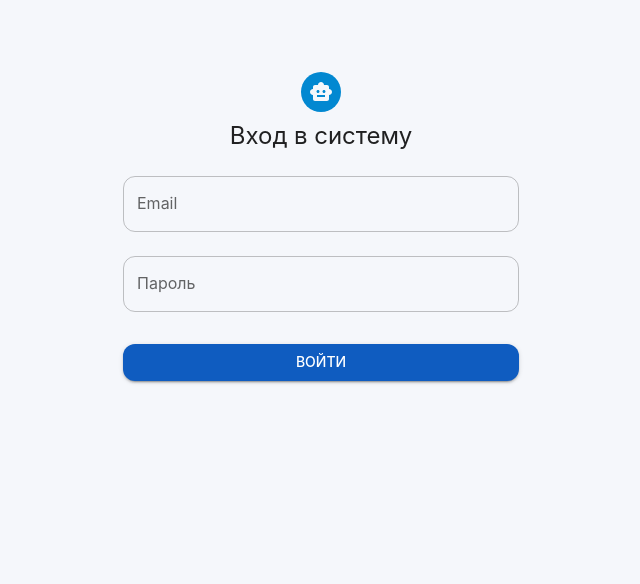
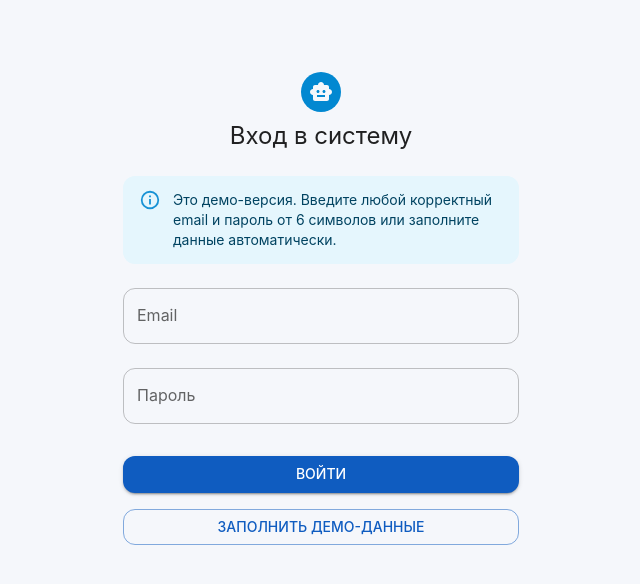
Before and after one commit to DenissioBarkani/Center-invest-hr-telegram-bot, a React (Vite) app: page /login in a window 1280 px wide. Shown: the top 584 px of the page, without its empty margins (319-959 px from the left). Built offline with nearby package versions, Linux system fonts and the light colour scheme.

Commit message:
Add demo login hint

```diff
--- a/src/pages/LoginPage/index.tsx
+++ b/src/pages/LoginPage/index.tsx
@@ -1,6 +1,7 @@
 import { zodResolver } from '@hookform/resolvers/zod';
 import { SmartToy } from '@mui/icons-material';
 import {
+  Alert,
   Avatar,
   Box,
   Button,
@@ -31,6 +32,7 @@ const LoginPage: React.FC = () => {
   const {
     register,
     handleSubmit,
+    setValue,
     formState: { errors, isSubmitting },
   } = useForm<LoginFormData>({
     resolver: zodResolver(schema),
@@ -39,16 +41,16 @@ const LoginPage: React.FC = () => {
 
   const onSubmit = async (data: LoginFormData) => {
     try {
-      // ⚠️ Здесь будет запрос к API — сейчас заглушка
-      // eslint-disable-next-line no-console
-      console.log('Отправка данных:', data);
       await login(data.email, data.password);
-      // login("mock_token_value");
       navigate('/');
-    } catch (err) {
-      // eslint-disable-next-line no-console
-      console.error('Ошибка авторизации', err);
+    } catch {
+      // Демонстрационный вход не предполагает серверных ошибок.
     }
+  };
+
+  const fillDemoData = () => {
+    setValue('email', 'demo@center-invest.ru', { shouldValidate: true });
+    setValue('password', 'portfolio', { shouldValidate: true });
   };
 
   return (
@@ -69,6 +71,11 @@ const LoginPage: React.FC = () => {
         <Typography component="h1" variant="h5">
           Вход в систему
         </Typography>
+
+        <Alert severity="info" sx={{ mt: 3, width: '100%' }}>
+          Это демо-версия. Введите любой корректный email и пароль от 6 символов
+          или заполните данные автоматически.
+        </Alert>
 
         <Box
           component="form"
@@ -104,6 +111,15 @@ const LoginPage: React.FC = () => {
           >
             {isSubmitting ? 'Вход...' : 'Войти'}
           </Button>
+
+          <Button
+            type="button"
+            fullWidth
+            variant="outlined"
+            onClick={fillDemoData}
+          >
+            Заполнить демо-данные
+          </Button>
         </Box>
       </Box>
     </Container>
```
